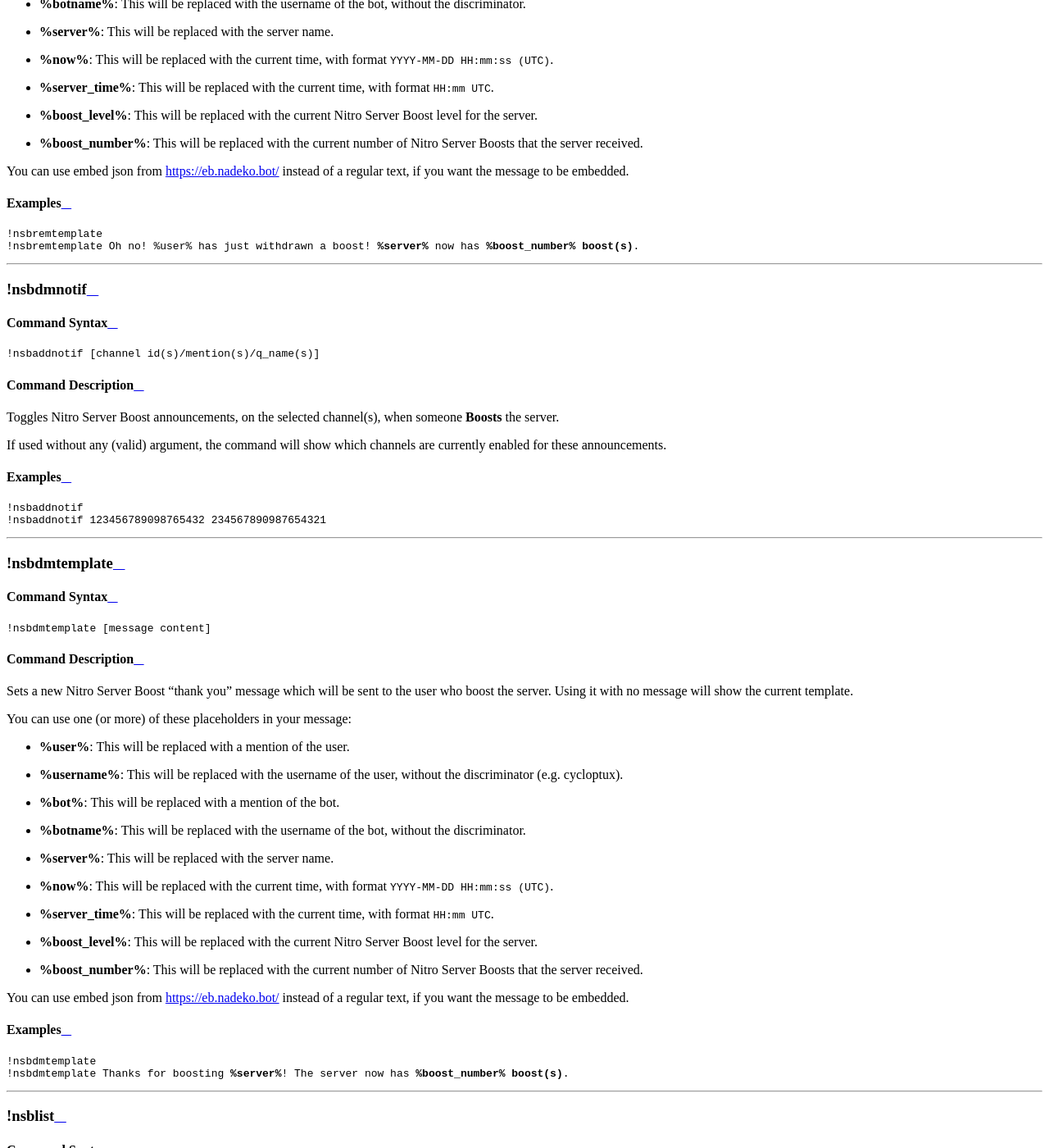
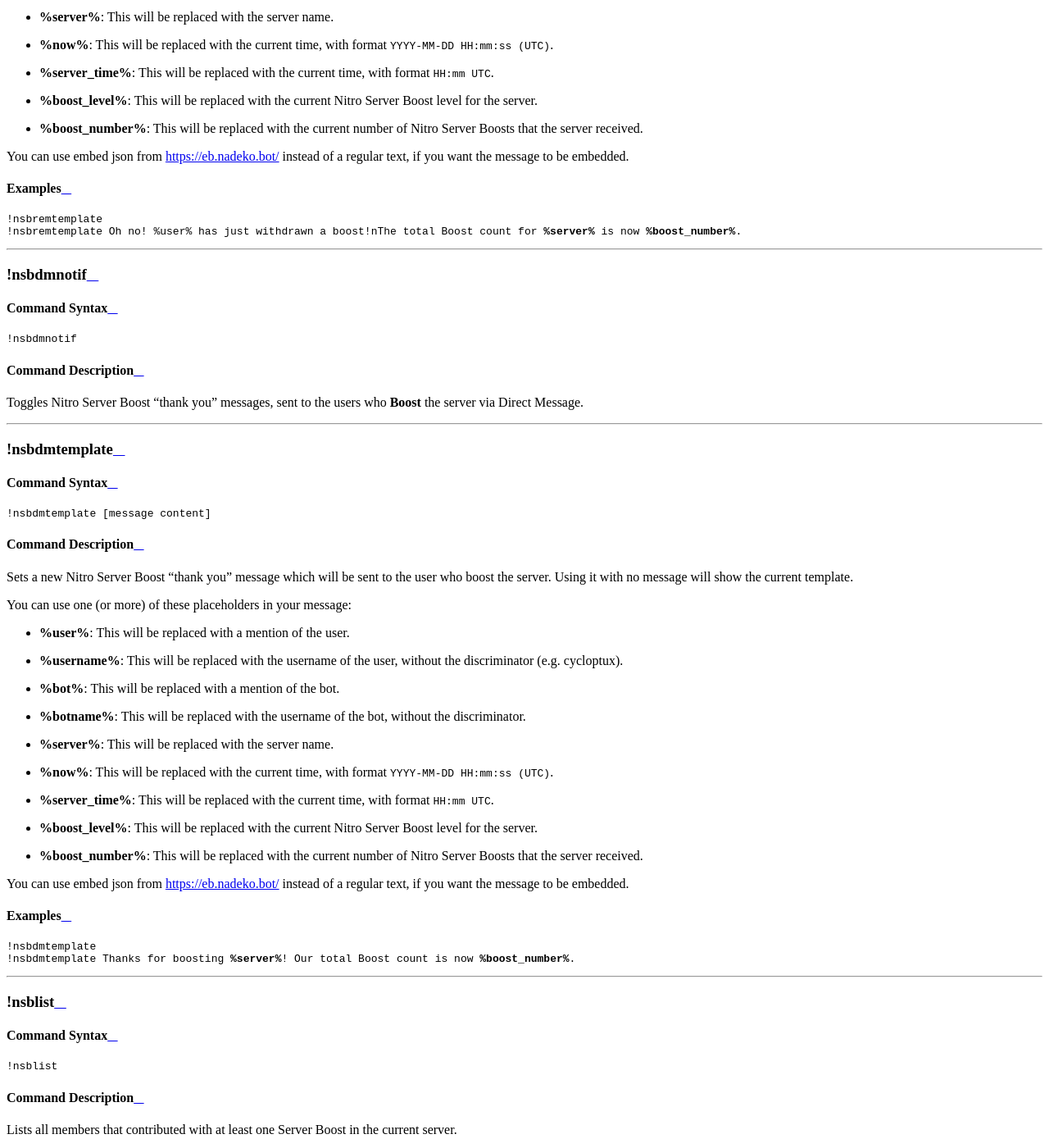
Before and after one commit to cycloptux/GiselleBot-Documentation, a Sphinx documentation site: the page built from docs/source/moderation_and_administration/administration.rst, in a window 1280 px wide and 1400 px high, scrolled down 17732 px. Shown: the whole window at 82% size. Built offline with Sphinx 7.4.7 and the Read the Docs theme 2.0.0, drawn with Linux system fonts in a browser that asks for light colours; some of the changed text lies outside the part shown.

Commit message:
Small fixes.

```diff
--- a/docs/source/moderation_and_administration/administration.rst
+++ b/docs/source/moderation_and_administration/administration.rst
@@ -788,7 +788,7 @@ Examples
 .. parsed-literal::
 
     |bot_prefix|\ nsbaddtemplate
-    |bot_prefix|\ nsbaddtemplate %user% just boosted the server! Thanks a bunch! **%server%** now has **%boost_number% boost(s)**.
+    |bot_prefix|\ nsbaddtemplate %user% just boosted the server! Thanks a bunch!\nThe total Boost count for **%server%** is now **%boost_number%**.
 
 ....
 
@@ -848,7 +848,7 @@ Examples
 .. parsed-literal::
 
     |bot_prefix|\ nsbremtemplate
-    |bot_prefix|\ nsbremtemplate Oh no! %user% has just withdrawn a boost! **%server%** now has **%boost_number% boost(s)**.
+    |bot_prefix|\ nsbremtemplate Oh no! %user% has just withdrawn a boost!\nThe total Boost count for **%server%** is now **%boost_number%**.
 
 ....
 
@@ -859,20 +859,11 @@ Command Syntax
 ^^^^^^^^^^^^^^
 .. parsed-literal::
 
-    |bot_prefix|\ nsbaddnotif [channel id(s)/mention(s)/q_name(s)]
+    |bot_prefix|\ nsbdmnotif
 
 Command Description
 ^^^^^^^^^^^^^^^^^^^
-Toggles Nitro Server Boost announcements, on the selected channel(s), when someone **Boosts** the server.
-
-If used without any (valid) argument, the command will show which channels are currently enabled for these announcements.
-
-Examples
-^^^^^^^^
-.. parsed-literal::
-
-    |bot_prefix|\ nsbaddnotif
-    |bot_prefix|\ nsbaddnotif 123456789098765432 234567890987654321
+Toggles Nitro Server Boost "thank you" messages, sent to the users who **Boost** the server via Direct Message.
 
 ....
 
@@ -908,7 +899,7 @@ Examples
 .. parsed-literal::
 
     |bot_prefix|\ nsbdmtemplate
-    |bot_prefix|\ nsbdmtemplate Thanks for boosting **%server%**! The server now has **%boost_number% boost(s)**.
+    |bot_prefix|\ nsbdmtemplate Thanks for boosting **%server%**! Our total Boost count is now **%boost_number%**.
 
 ....
 
--- a/docs/source/technical-and-security.rst
+++ b/docs/source/technical-and-security.rst
@@ -30,7 +30,7 @@ The bot is hosted in a public cloud infrastructure (specifically, Amazon Web Ser
 
 * 1 Web Server, hosting the bot dashboard (work-in-progress), documentation website and the API gateway used to communicate with the bots from the external world.
 * 1 Application Server, hosting the bot itself.
-* 3 MongoDB machines, forming an high-availability Replica Set.
+* 3 MongoDB machines, forming a high-availability Replica Set.
 * 1 Container Platform, currently composed of a cluster of 7 virtual server instances, hosting the supporting microservices.
 
 Other than the plain computing power, the cloud infrastructure offers a few other managed services used by the bot:
```
